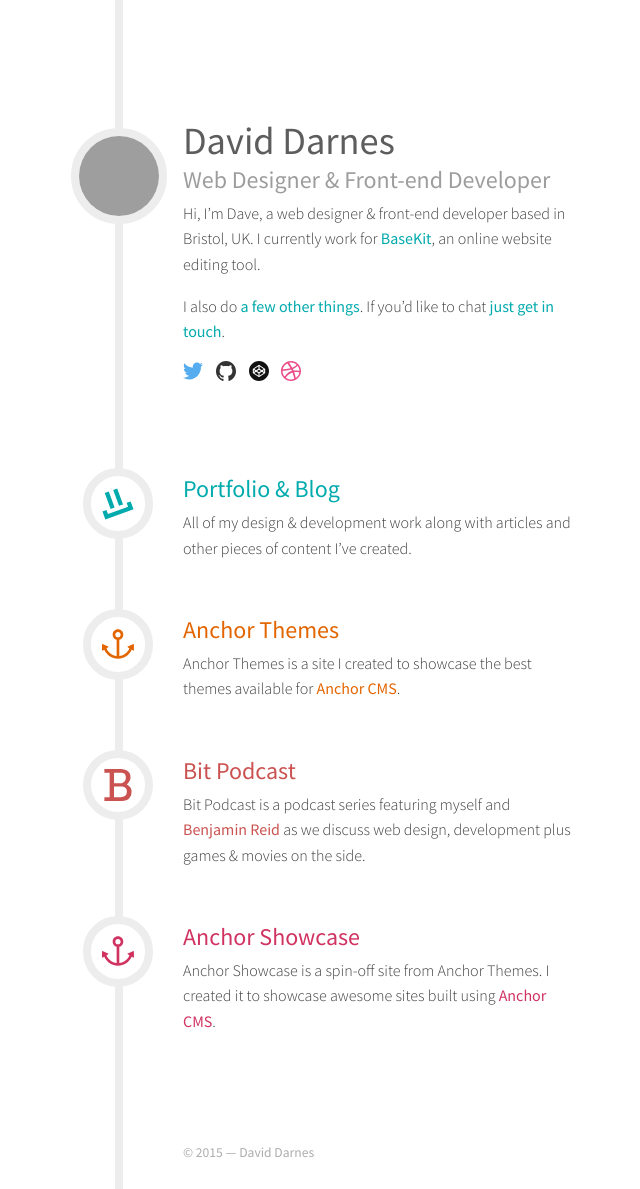
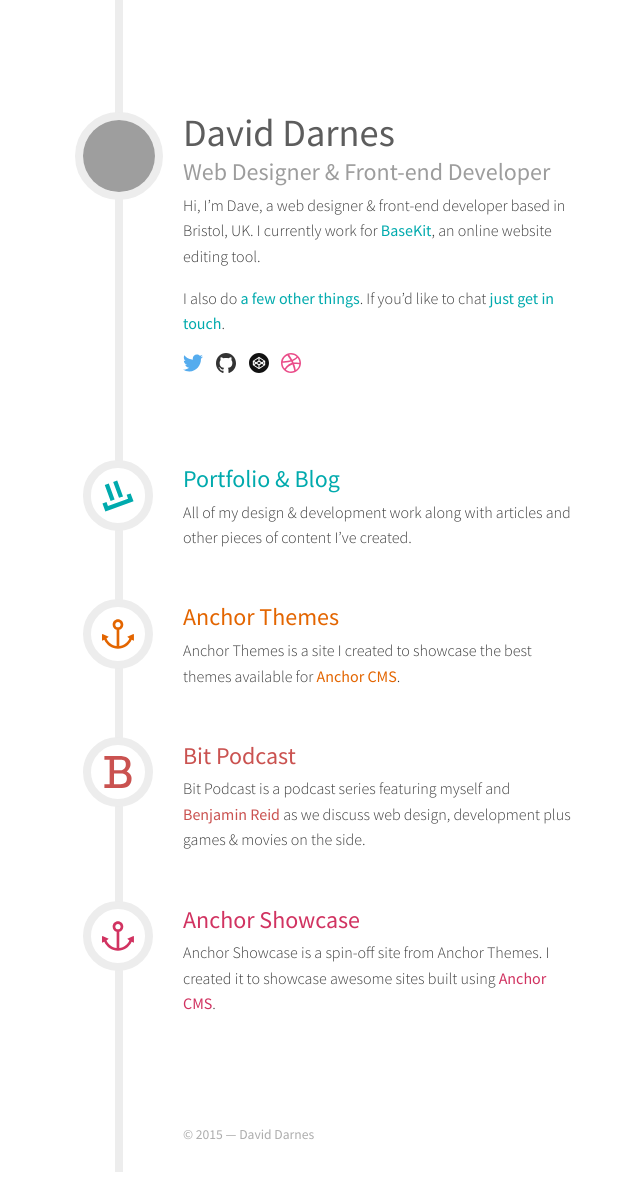
Before and after one commit to daviddarnes/darn.es, a Jekyll site: the page built from index.md, in a window 1280 px wide. Shown: the whole page, without its empty margins (319-959 px from the left). Built offline with Jekyll 4.4.1, drawn with Linux system fonts in a browser that asks for light colours; grey boxes are pictures that could not be loaded.

Commit message:
Padding and spacing amends

```diff
--- a/css/styles.scss
+++ b/css/styles.scss
@@ -28,7 +28,7 @@
     width: 90%;
     max-width: 500px;
     margin: 0 auto;
-    padding: 8rem 0 1.5rem;
+    padding: 7rem 0 1.5rem;
     &:before {
         content: "";
         position: absolute;
@@ -54,6 +54,9 @@
 // Content
 .content {
     margin-left: 7rem;
+    &--header {
+        padding-top: .5rem;
+    }
     &--main {
         margin-bottom: 5rem;
     }
@@ -62,7 +65,7 @@
     }
     &--site {
         margin-bottom: 3rem;
-        padding-top: .5rem;
+        padding-top: .35rem;
     }
 }
 
@@ -77,7 +80,7 @@
 }
 
 .avatar {
-    width: 5rem;
+    width: 4.5rem;
 }
 
 svg {
@@ -125,9 +128,10 @@
         background: $color--background;
         border-radius: 100%;
         overflow: hidden;
+        margin: 0 .25rem .25rem;
     }
     &--site {
-        margin: 0 .75rem .75rem
+        margin: 0 .75rem .75rem;
     }
 }
 
```
